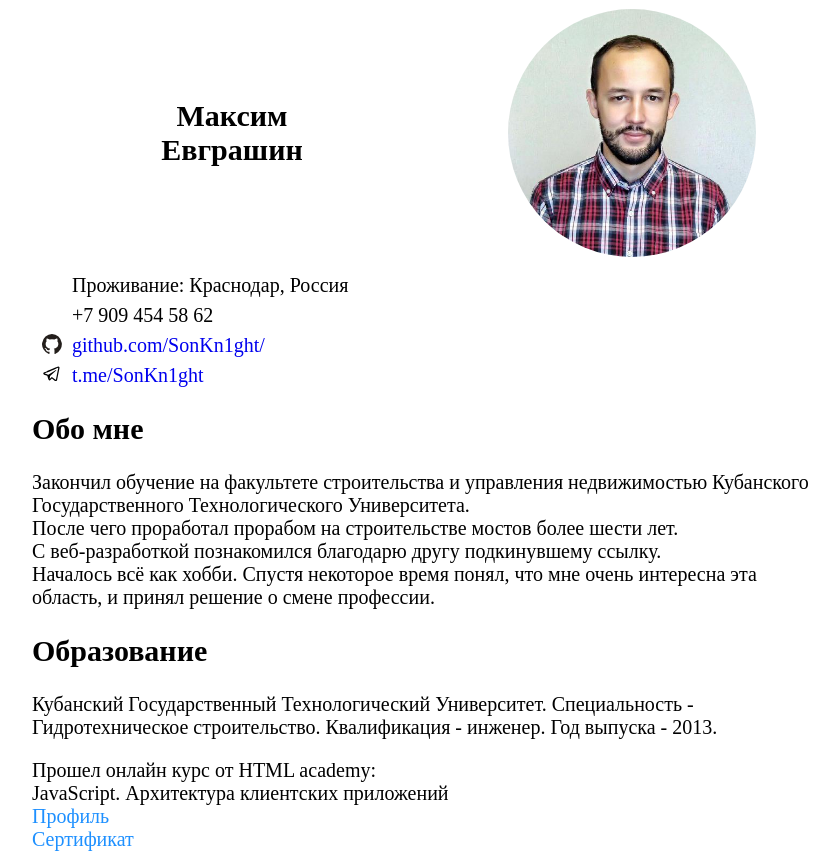
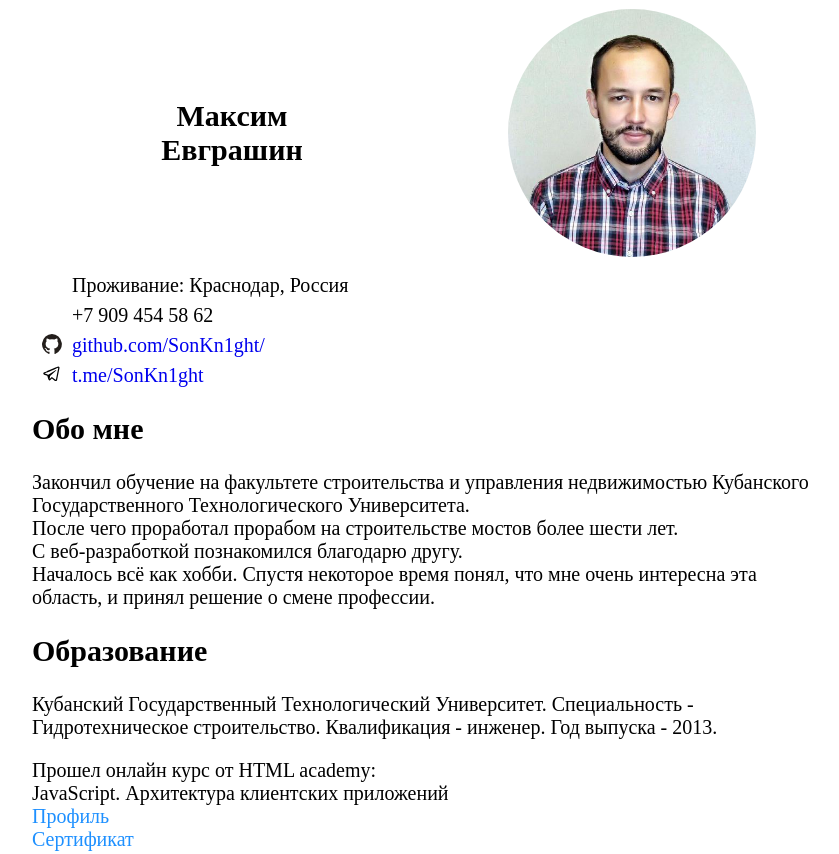
Before and after one commit to SonKn1ght/rsschool-cv, a plain HTML site: page index.html in a window 1280 px wide. Shown: the top 854 px of the page, without its empty margins (208-1047 px from the left). Drawn offline with Linux system fonts and the light colour scheme.

Commit message:
Update index.html

```diff
--- a/index.html
+++ b/index.html
@@ -31,7 +31,7 @@
           <p class="about__text">
               <span>Закончил обучение на факультете строительства и управления недвижимостью  Кубанского Государственного Технологического Университета.</span>
               <span>После чего проработал прорабом на строительстве мостов более шести лет.</span>
-              <span>С веб-разработкой познакомился благодарю другу подкинувшему ссылку.</span>
+              <span>С веб-разработкой познакомился благодарю другу.</span>
               <span>Началось всё как хобби. Спустя некоторое время понял, что мне очень интересна эта область, и принял решение о смене профессии.</span>
           </p>
 
```
